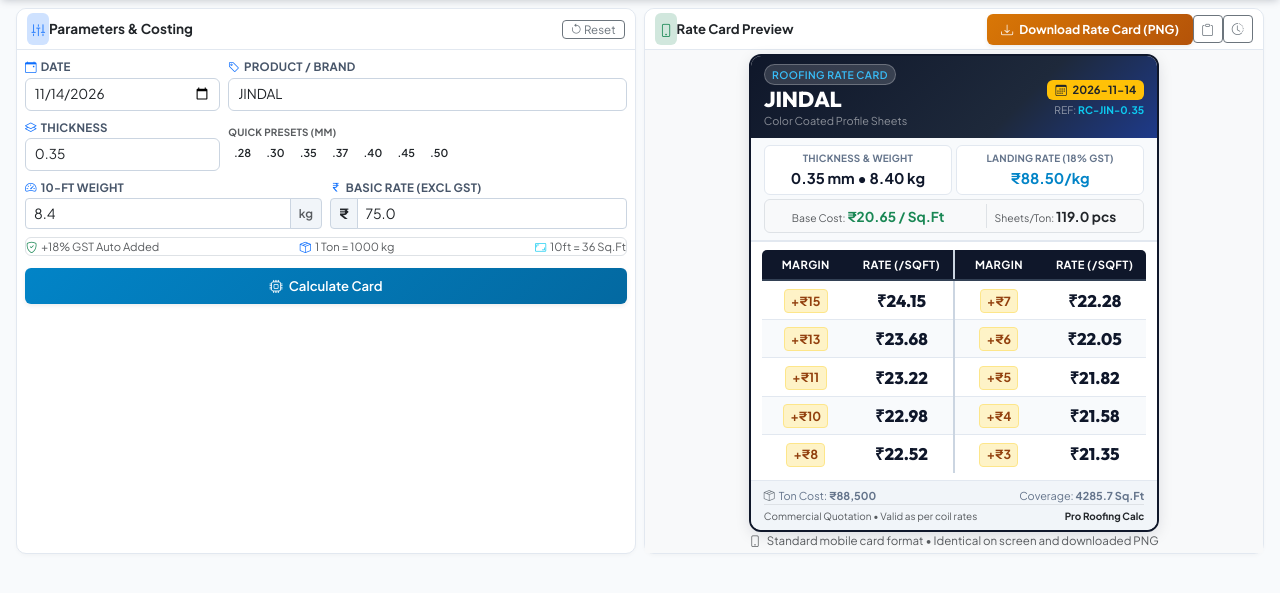
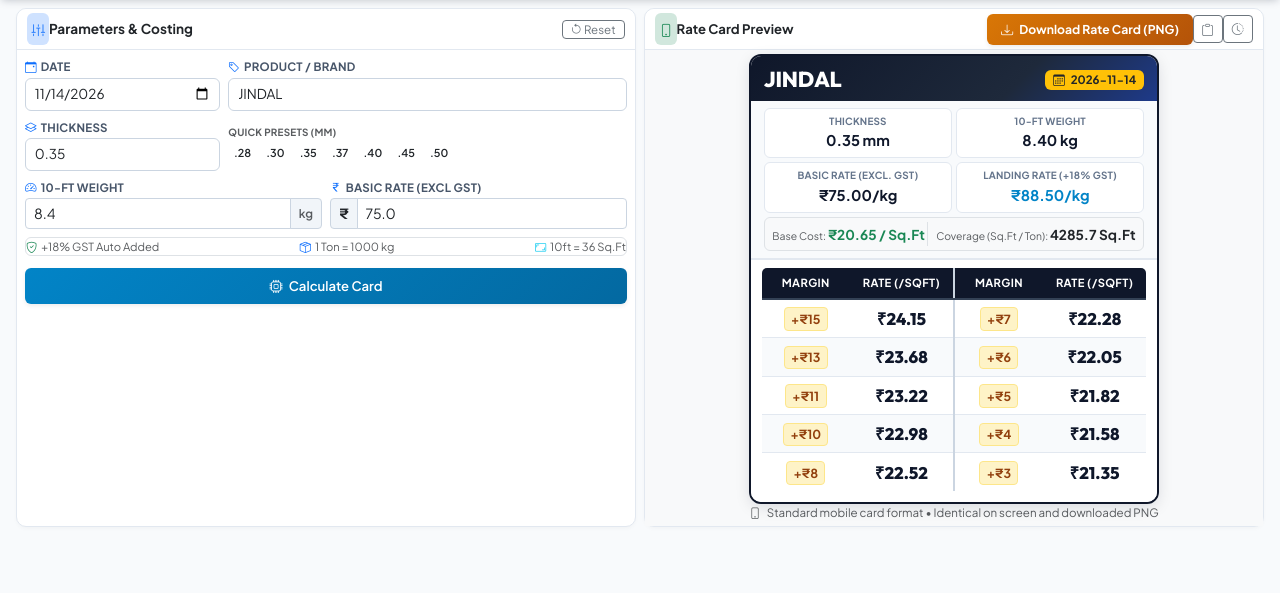
Before and after one commit to Suhailirfani/legacy, a Django app: page / in a window 1280 px wide. Shown: the part 36-629 px from the top of the page. Run offline with Django 5.2, Linux system fonts and the light colour scheme; data that the repository does not hold is empty; some libraries are stand-ins or nearby versions.

Commit message:
Refine card design: separate thickness & weight boxes, add basic and landing rates, move coverage, remove brand pill, ref code and footer texts

```diff
--- a/calculator/static/calculator/sw.js
+++ b/calculator/static/calculator/sw.js
@@ -1,6 +1,6 @@
 // Roofing Calculator Service Worker
-// Version 7: Unified Calculate & Auto-Save
-const CACHE_NAME = 'roofing-calc-v7';
+// Version 8: Refined Rate Card Design
+const CACHE_NAME = 'roofing-calc-v8';
 const STATIC_ASSETS = [
   '/manifest.json',
   '/static/calculator/manifest.json',
--- a/calculator/templates/calculator/base.html
+++ b/calculator/templates/calculator/base.html
@@ -251,7 +251,7 @@
 
         /* 4-COLUMN RATE TABLE (Clean Table Structure, NO repeated 'MARGIN' in cells) */
         .tier-table-container {
-            padding: 0.4rem 0.6rem;
+            padding: 0.45rem 0.6rem 0.65rem 0.6rem;
             background: #ffffff;
         }
 
--- a/calculator/templates/calculator/dashboard.html
+++ b/calculator/templates/calculator/dashboard.html
@@ -148,40 +148,48 @@
                     <div class="rc-header">
                         <div class="d-flex justify-content-between align-items-center">
                             <div>
-                                <div class="d-flex align-items-center gap-1.5">
-                                    <span class="rc-brand-pill">ROOFING RATE CARD</span>
-                                </div>
-                                <h4 class="rc-title" id="card-product-display">{{ preview.product }}</h4>
-                                <div class="text-white-50" style="font-size: 0.68rem;">
-                                    Color Coated Profile Sheets
-                                </div>
+                                <h4 class="rc-title mb-0" id="card-product-display">{{ preview.product }}</h4>
                             </div>
                             <div class="text-end">
-                                <span class="badge bg-warning text-dark fw-bold px-2 py-0.5" style="font-size: 0.7rem;">
+                                <span class="badge bg-warning text-dark fw-bold px-2 py-0.5" style="font-size: 0.72rem;">
                                     <i class="bi bi-calendar3 me-1"></i> <span id="card-date-display">{{ preview.date }}</span>
                                 </span>
-                                <div class="text-white-50" style="font-size: 0.65rem; margin-top: 2px;">
-                                    REF: <span id="card-ref-code" class="text-info fw-bold">RC-{{ preview.product|upper|slice:":3" }}-{{ preview.thickness }}</span>
-                                </div>
                             </div>
                         </div>
                     </div>
 
-                    <!-- Technical Specifications Strip (2x2 Clean Badges) -->
+                    <!-- Technical Specifications: 4 Individual Boxes (2x2) + Summary Strip -->
                     <div class="rc-meta-strip">
                         <div class="row g-1 text-center">
+                            <!-- Box 1: Thickness -->
                             <div class="col-6">
                                 <div class="rc-meta-box">
-                                    <span class="rc-meta-label d-block">Thickness & Weight</span>
-                                    <span class="rc-meta-value"><span id="card-thickness-display">{{ preview.thickness }}</span> mm • <span id="card-weight-display">{{ preview.weight_10ft }}</span> kg</span>
+                                    <span class="rc-meta-label d-block">Thickness</span>
+                                    <span class="rc-meta-value"><span id="card-thickness-display">{{ preview.thickness }}</span> mm</span>
                                 </div>
                             </div>
+                            <!-- Box 2: 10-ft Weight -->
                             <div class="col-6">
                                 <div class="rc-meta-box">
-                                    <span class="rc-meta-label d-block">Landing Rate (18% GST)</span>
+                                    <span class="rc-meta-label d-block">10-ft Weight</span>
+                                    <span class="rc-meta-value"><span id="card-weight-display">{{ preview.weight_10ft }}</span> kg</span>
+                                </div>
+                            </div>
+                            <!-- Box 3: Basic Rate (Excl. GST) -->
+                            <div class="col-6 mt-1">
+                                <div class="rc-meta-box">
+                                    <span class="rc-meta-label d-block">Basic Rate (Excl. GST)</span>
+                                    <span class="rc-meta-value">₹<span id="card-basic-display">{{ preview.landing_rate }}</span>/kg</span>
+                                </div>
+                            </div>
+                            <!-- Box 4: Landing Rate (+18% GST) -->
+                            <div class="col-6 mt-1">
+                                <div class="rc-meta-box">
+                                    <span class="rc-meta-label d-block">Landing Rate (+18% GST)</span>
                                     <span class="rc-meta-value highlight">₹<span id="card-landing-display">{{ preview.rate_incl_gst }}</span>/kg</span>
                                 </div>
                             </div>
+                            <!-- Summary Bar: Base Cost & Coverage (Sq.Ft / Ton) -->
                             <div class="col-12 mt-1">
                                 <div class="rc-meta-box py-1 bg-light border d-flex justify-content-around align-items-center">
                                     <div>
@@ -189,15 +197,15 @@
                                         <strong class="text-success" style="font-size: 0.85rem;">₹<span id="card-basecost-display">{{ preview.cost_per_sqft }}</span> / Sq.Ft</strong>
                                     </div>
                                     <div class="border-start ps-2">
-                                        <span class="text-muted small" style="font-size: 0.65rem;">Sheets/Ton: </span>
-                                        <strong class="text-dark" style="font-size: 0.85rem;"><span id="card-sheets-display">{{ preview.sheets_per_ton }}</span> pcs</strong>
+                                        <span class="text-muted small" style="font-size: 0.65rem;">Coverage (Sq.Ft / Ton): </span>
+                                        <strong class="text-dark" style="font-size: 0.85rem;"><span id="card-sqft-display">{{ preview.sqft_per_ton }}</span> Sq.Ft</strong>
                                     </div>
                                 </div>
                             </div>
                         </div>
                     </div>
 
-                    <!-- ALL 10 MARGIN TIERS IN A CLEAN 4-COLUMN TABLE (NO REPEATED 'MARGIN' TEXT) -->
+                    <!-- ALL 10 MARGIN TIERS IN A CLEAN 4-COLUMN TABLE -->
                     <div class="tier-table-container">
                         <table class="tier-card-table">
                             <thead>
@@ -221,22 +229,6 @@
                                 {% endfor %}
                             </tbody>
                         </table>
-                    </div>
-
-                    <!-- Compact Footer Strip -->
-                    <div class="rc-footer-strip">
-                        <div class="d-flex justify-content-between align-items-center mb-0.5">
-                            <div>
-                                <i class="bi bi-box-seam text-secondary me-1"></i>Ton Cost: <strong>₹<span id="card-tonrate-display">{{ preview.ton_rate }}</span></strong>
-                            </div>
-                            <div>
-                                Coverage: <strong><span id="card-sqft-display">{{ preview.sqft_per_ton }}</span> Sq.Ft</strong>
-                            </div>
-                        </div>
-                        <div class="d-flex justify-content-between align-items-center border-top pt-1 text-muted" style="font-size: 0.62rem;">
-                            <span>Commercial Quotation • Valid as per coil rates</span>
-                            <span class="fw-bold text-dark">Pro Roofing Calc</span>
-                        </div>
                     </div>
 
                 </div>
@@ -280,10 +272,11 @@ document.addEventListener('DOMContentLoaded', function () {
     const cardDateDisplay = document.getElementById('card-date-display');
     const cardThicknessDisplay = document.getElementById('card-thickness-display');
     const cardWeightDisplay = document.getElementById('card-weight-display');
+    const cardBasicDisplay = document.getElementById('card-basic-display');
     const cardLandingDisplay = document.getElementById('card-landing-display');
     const cardBaseCostDisplay = document.getElementById('card-basecost-display');
+    const cardSqftDisplay = document.getElementById('card-sqft-display');
     const cardSheetsDisplay = document.getElementById('card-sheets-display');
-    const cardSqftDisplay = document.getElementById('card-sqft-display');
     const cardTonRateDisplay = document.getElementById('card-tonrate-display');
     const cardRefCode = document.getElementById('card-ref-code');
     const spinnerOverlay = document.getElementById('spinner-overlay');
@@ -325,8 +318,11 @@ document.addEventListener('DOMContentLoaded', function () {
         cardThicknessDisplay.textContent = thickness.toFixed(2);
         const weightDecimals = (weight10ft.toString().split('.')[1] || '').length;
         cardWeightDisplay.textContent = weightDecimals > 2 ? weight10ft.toString() : weight10ft.toFixed(2);
-        const refProd = product.replace(/[^a-zA-Z0-9]/g, '').substring(0, 3).toUpperCase() || 'RC';
-        cardRefCode.textContent = `RC-${refProd}-${thickness.toFixed(2)}`;
+        if (cardBasicDisplay) cardBasicDisplay.textContent = basicRate.toFixed(2);
+        if (cardRefCode) {
+            const refProd = product.replace(/[^a-zA-Z0-9]/g, '').substring(0, 3).toUpperCase() || 'RC';
+            cardRefCode.textContent = `RC-${refProd}-${thickness.toFixed(2)}`;
+        }
 
         if (weight10ft <= 0 || basicRate <= 0) {
             return;
@@ -348,11 +344,12 @@ document.addEventListener('DOMContentLoaded', function () {
         const costPerSqft = sqftPerTon > 0 ? (tonRate / sqftPerTon) : 0;
 
         // Update displays
-        cardLandingDisplay.textContent = rateInclGst.toFixed(2);
-        cardBaseCostDisplay.textContent = costPerSqft.toFixed(2);
-        cardSheetsDisplay.textContent = sheetsPerTon.toFixed(1);
-        cardSqftDisplay.textContent = sqftPerTon.toFixed(1);
-        cardTonRateDisplay.textContent = tonRate.toLocaleString('en-IN', { maximumFractionDigits: 0 });
+        if (cardBasicDisplay) cardBasicDisplay.textContent = basicRate.toFixed(2);
+        if (cardLandingDisplay) cardLandingDisplay.textContent = rateInclGst.toFixed(2);
+        if (cardBaseCostDisplay) cardBaseCostDisplay.textContent = costPerSqft.toFixed(2);
+        if (cardSqftDisplay) cardSqftDisplay.textContent = sqftPerTon.toFixed(1);
+        if (cardSheetsDisplay) cardSheetsDisplay.textContent = sheetsPerTon.toFixed(1);
+        if (cardTonRateDisplay) cardTonRateDisplay.textContent = tonRate.toLocaleString('en-IN', { maximumFractionDigits: 0 });
 
         // 6. Target Selling Rate Tiers: (ton_rate + (M * 1000)) / sqft_per_ton
         MARGIN_TIERS.forEach(margin => {
@@ -438,11 +435,12 @@ document.addEventListener('DOMContentLoaded', function () {
         btnCopyCard.addEventListener('click', () => {
             const product = inputProduct.value.trim() || 'Roofing';
             const thickness = inputThickness.value;
+            const basic = cardBasicDisplay ? cardBasicDisplay.textContent : inputLandingRate.value;
             const landing = cardLandingDisplay.textContent;
             const costSqft = cardBaseCostDisplay.textContent;
             const dateVal = cardDateDisplay.textContent;
 
-            let text = `*ROOFING RATE CARD - ${product} (${thickness}mm)*\nDate: ${dateVal}\nLanding Cost: ₹${landing}/kg (Incl. 18% GST)\nBase Cost: ₹${costSqft}/Sq.Ft\n\n*Target Selling Rates:*\n`;
+            let text = `*${product} (${thickness}mm)*\nDate: ${dateVal}\nBasic Rate: ₹${basic}/kg (Excl. GST)\nLanding Rate: ₹${landing}/kg (+18% GST)\nBase Cost: ₹${costSqft}/Sq.Ft\n\n*Target Selling Rates:*\n`;
             MARGIN_TIERS.forEach(m => {
                 const cell = document.querySelector(`.tier-val[data-margin="${m}"]`);
                 if (cell) {
```
